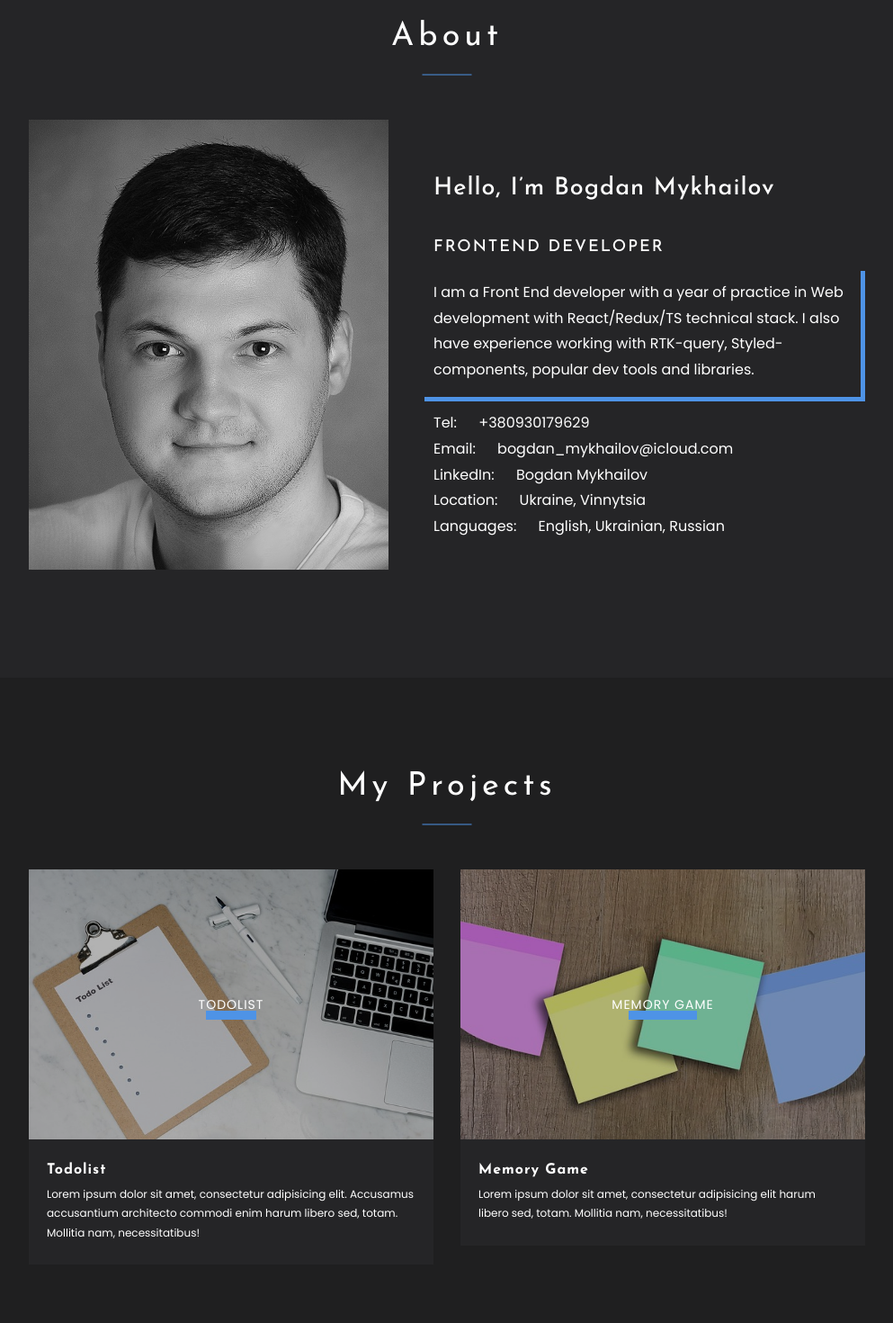
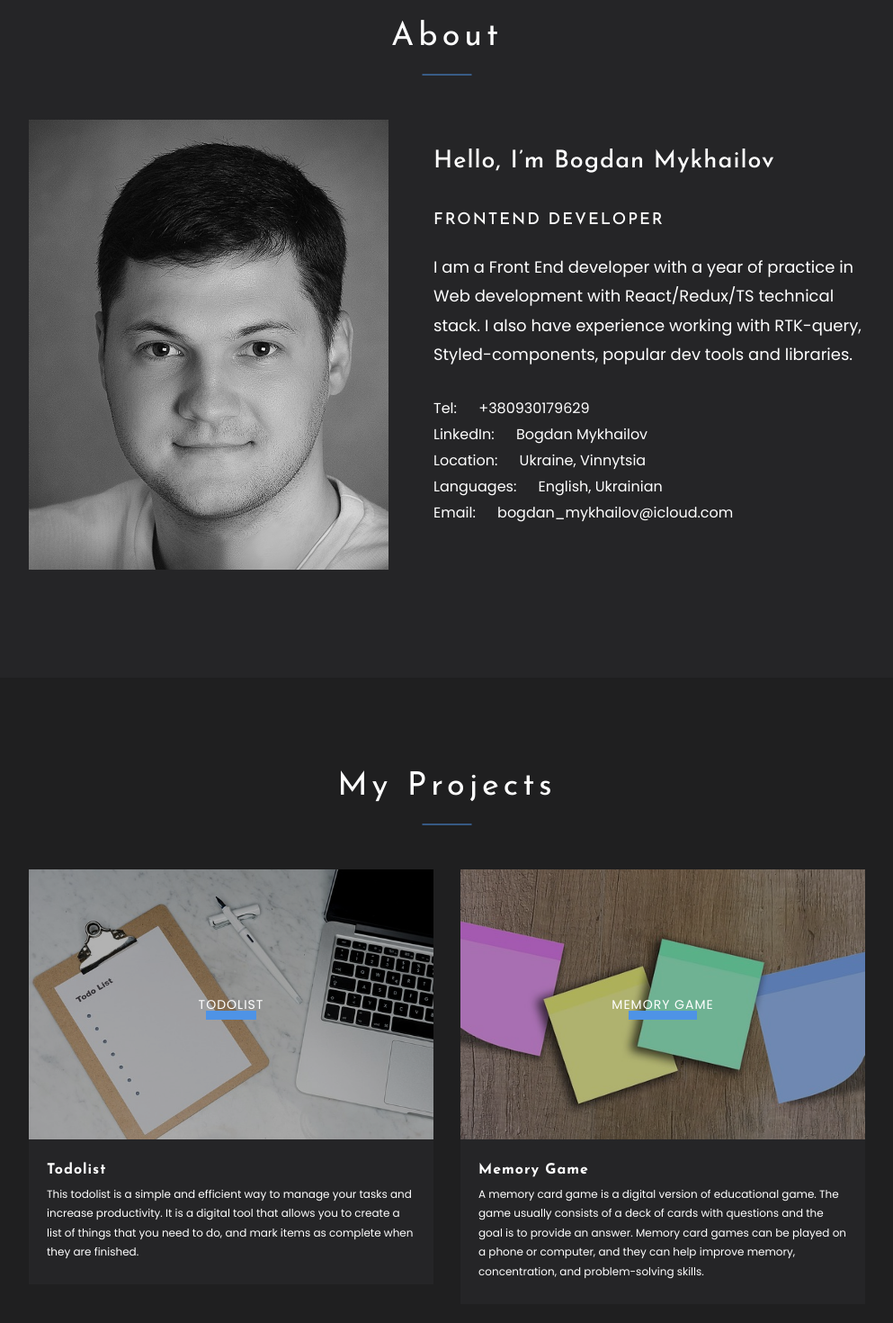
Before and after one commit to Bogdan-Mykhailov/myPortfolio, a React (Create React App) app: page / in a window 1280 px wide. Shown: the part 800-2270 px from the top of the page at 90% size, without its empty margins (143-1136 px from the left). Built offline with nearby package versions, Linux system fonts and the light colour scheme.

Commit message:
:lipstick: edit description for portfolio projects, add brightness for portfolioItem

```diff
--- a/src/ui/about/About.module.css
+++ b/src/ui/about/About.module.css
@@ -23,7 +23,7 @@
 }
 
 .bio {
-  padding: 30px 20px;
+  padding-left: 20px;
   display: flex;
   flex-direction: column;
   width: 500px;
@@ -53,25 +53,14 @@
 .description {
   color: var(--text);
   font-weight: 400;
-  font-size: 16px;
+  font-size: 18px;
   line-height: 1.8;
   font-family: var(--poppins);
   margin: 0 0 30px;
   position: relative;
 }
 
-.description::after {
-  position: absolute;
-  content: '';
-  border-bottom: 5px solid var(--primary);
-  border-right: 5px solid var(--primary);
-  top: -10px;
-  left: -10px;
-  right: -20px;
-  bottom: -20px;
-}
-
-.bio p {
+.infoDesc {
   margin: 0;
   color: var(--text);
   font-weight: 400;
@@ -90,7 +79,7 @@
   font-family: var(--poppins);
 }
 
-.bio a {
+.infoDescLink {
   margin-left: 20px;
   color: var(--text);
   font-weight: 400;
@@ -111,10 +100,11 @@
   .bio {
     min-height: 300px;
   }
-  .bio p {
+  .infoDesc {
     color: var(--primary);
     text-align: start;
   }
+
 }
 
 @media screen and (max-width: 1080px) {
--- a/src/ui/about/About.tsx
+++ b/src/ui/about/About.tsx
@@ -23,11 +23,11 @@ export const About = () => {
               I also have experience working with RTK-query, Styled-components, popular dev tools and libraries.
             </span>
             <div className={s.infoWrapper}>
-              <p>Tel: <a href="tel:+380930179629">+380930179629</a></p>
-              <p>Email: <a href="mailto:bogdan_mykhailov@icloud.com">bogdan_mykhailov@icloud.com</a></p>
-              <p>LinkedIn: <a href="https://www.linkedin.com/in/bogdan-mykhailov/">Bogdan Mykhailov</a></p>
-              <p>Location: <span className={s.aboutMe}>Ukraine, Vinnytsia</span></p>
-              <p>Languages: <span className={s.aboutMe}>English, Ukrainian, Russian</span></p>
+              <p className={s.infoDesc}>Tel: <a className={s.infoDescLink} href="tel:+380930179629">+380930179629</a></p>
+              <p className={s.infoDesc}>LinkedIn: <a className={s.infoDescLink} href="https://www.linkedin.com/in/bogdan-mykhailov/">Bogdan Mykhailov</a></p>
+              <p className={s.infoDesc}>Location: <span className={s.aboutMe}>Ukraine, Vinnytsia</span></p>
+              <p className={s.infoDesc}>Languages: <span className={s.aboutMe}>English, Ukrainian</span></p>
+              <p className={s.infoDesc}>Email: <a className={s.infoDescLink} href="mailto:bogdan_mykhailov@icloud.com">bogdan_mykhailov@icloud.com</a></p>
             </div>
           </div>
         </div>
--- a/src/ui/contacts/Contacts.tsx
+++ b/src/ui/contacts/Contacts.tsx
@@ -9,7 +9,7 @@ import {YOUR_PUBLIC_KEY, YOUR_SERVICE_ID, YOUR_TEMPLATE_ID} from "../../constant
 export const Contacts = () => {
   const form = useRef('');
 
-  const sendEmail = (e: any) => {
+  const sendEmail = (e: any)  => {
   e.preventDefault();
 
     emailjs.sendForm(YOUR_SERVICE_ID, YOUR_TEMPLATE_ID, form.current, YOUR_PUBLIC_KEY)
--- a/src/ui/portfolio/Portfolio.tsx
+++ b/src/ui/portfolio/Portfolio.tsx
@@ -24,14 +24,19 @@ export const Portfolio = () => {
           <PortfolioItem
             style={todo}
             title="Todolist"
-            description='Lorem ipsum dolor sit amet, consectetur adipisicing elit. Accusamus accusantium architecto commodi enim harum libero sed, totam. Mollitia nam, necessitatibus!'
+            description='This todolist is a simple and efficient way to manage your tasks and increase productivity.
+             It is a digital tool that allows you to create a list of things that you need to do,
+             and mark items as complete when they are finished.'
             link='https://bogdan-mykhailov.github.io/myTodolist/#/login'
             linkTitle='Todolist'
           />
           <PortfolioItem
             style={memory}
             title="Memory Game"
-            description='Lorem ipsum dolor sit amet, consectetur adipisicing elit harum libero sed, totam. Mollitia nam, necessitatibus!'
+            description='A memory card game is a digital version of educational game.
+            The game usually consists of a deck of cards with questions and the goal is to provide an answer.
+            Memory card games can be played on a phone or computer, and they can help improve memory, concentration,
+            and problem-solving skills.'
             link='https://dro5zd.github.io/friday-memory-cards-project/#/login'
             linkTitle='Memory Game'
           />
--- a/src/ui/portfolio/portfolioItem/PortfolioItem.module.css
+++ b/src/ui/portfolio/portfolioItem/PortfolioItem.module.css
@@ -4,6 +4,12 @@
   display: flex;
   flex-direction: column;
   align-items: center;
+  margin-bottom: 20px;
+  transition: all 0.3s ease-in-out 0s;
+}
+
+.portfolioItem:last-child {
+  margin-bottom: 0;
 }
 
 .imgWrapper {
@@ -15,6 +21,11 @@
   background-size: cover;
   background-position: center;
   position: relative;
+}
+
+.portfolioItem:hover {
+  filter: brightness(75%);
+  transition: all 0.3s ease-in-out 0s;
 }
 
 .imgWrapper::before {
@@ -50,14 +61,13 @@
 
 @media screen and (max-width: 1199px) {
   .portfolioItem {
-    width: 350px;
+    width: 500px;
     margin: 10px;
   }
 }
 
 @media screen and (max-width: 986px) {
   .portfolioItem {
-    width: 450px;
-    margin-bottom: 20px;
+    width: 500px;
   }
 }
```
